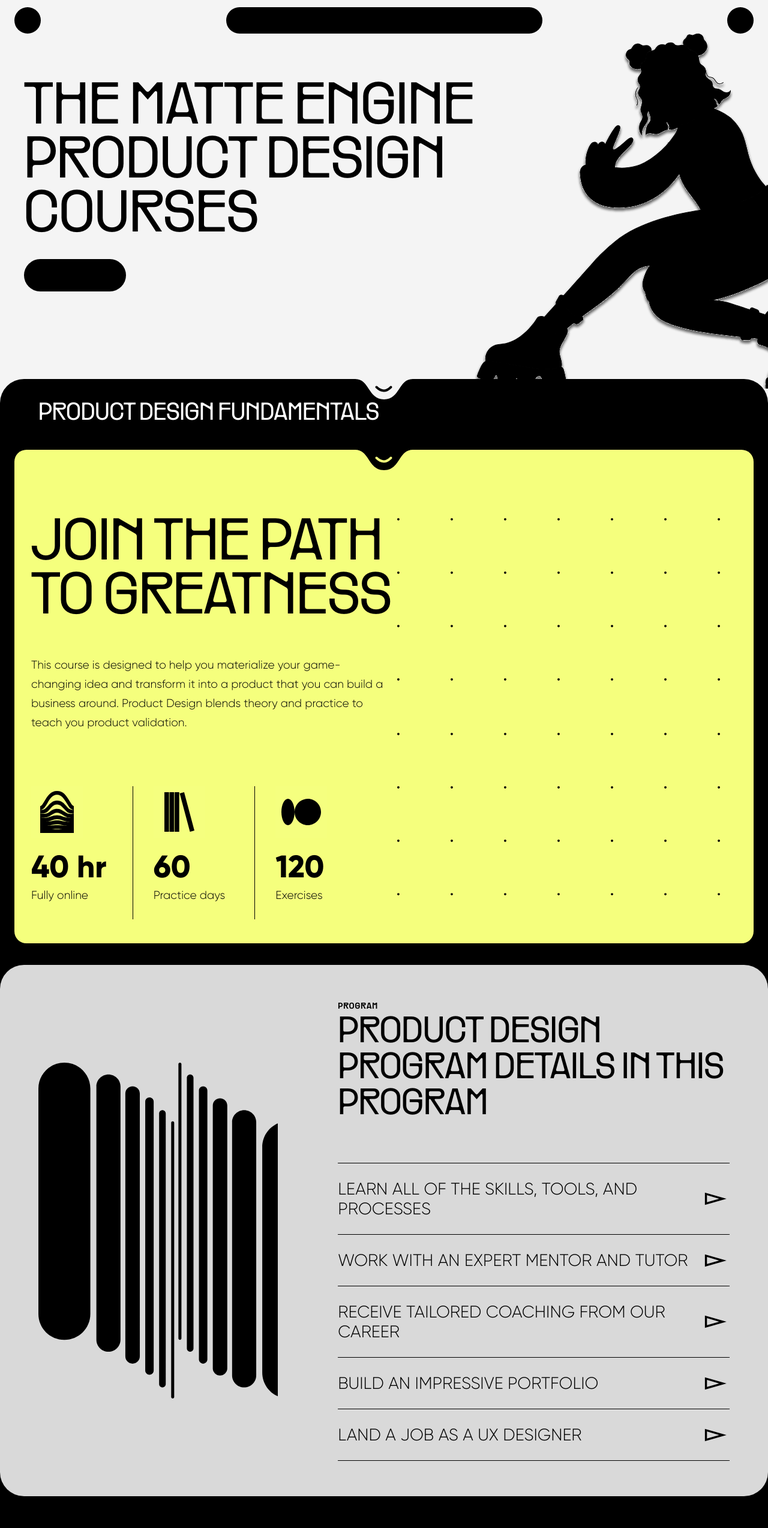
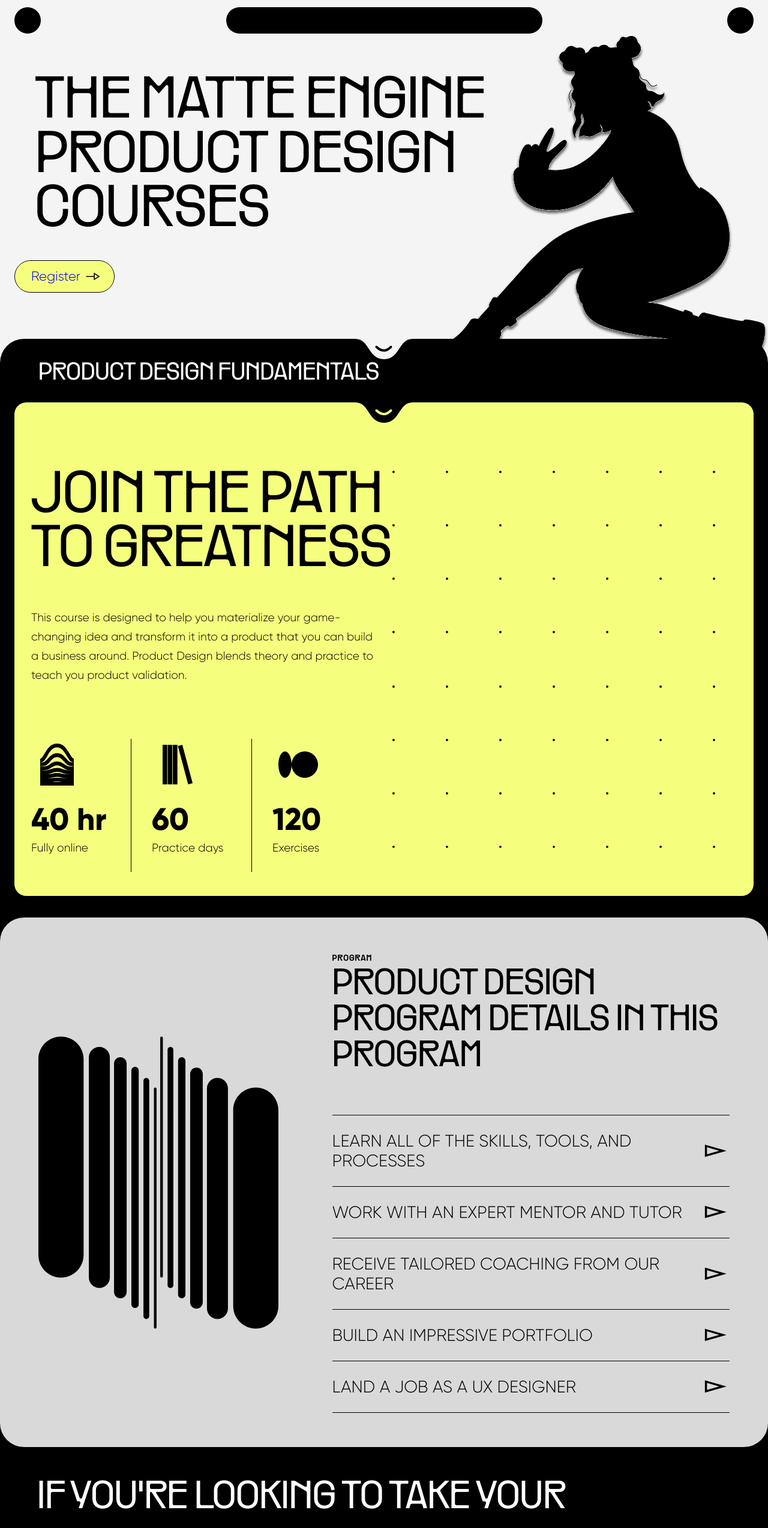
Before and after one commit to OstrovskyEvgeny/the-matte-engine-layout, a plain HTML site: page index.html in a window 1280 px wide. Shown: the top 2548 px of the page at 60% size. Drawn offline with Linux system fonts and the light colour scheme.

Commit message:
header-container: made content Liquid. Images: made as [<img>], personage-1 attached to the right side, personage-2 centered. Renamed/deleted some css classes.

```diff
--- a/index.html
+++ b/index.html
@@ -13,22 +13,19 @@
 
 <body>
     <div class="bg-color-1">
-        <header class="max-width">
+        <header class="header-container max-width position-relative">
             <div class="nav-menu">
                 <img class="burger" src="Matte-img/Icons/Icons-simple/icon_menu.svg" alt="">
                 <div class="black-circle-nav"></div>
                 <div class="black-nav"></div>
                 <div class="black-circle-nav"></div>
             </div>
-            <div class="content-header">
-                <div>
-                    <h1 class="h1-header">The Matte Engine <br> Product Design <br> Courses</h1>
-                    <a class="button-register-and-join-fonts register-button-header" href="#">Register</a>
-                </div>
-                <div class="illustration-girl">
-                    <!-- <img src="Matte-img/Illustrations/Personage/pose1_big.svg" alt=""> -->
-                </div>
-            </div>
+            <h1 class="main-headline main-headline-desktop">The Matte Engine <br> Product Design <br> Courses</h1>
+            <a class="button-register-and-join-fonts register-button-header" href="#">Register</a>
+            <img class="personage-1-mobile z-index-25" src="Matte-img/Illustrations/Personage/pose1_small.svg"
+                alt="illustration girl">
+            <img class="personage-1-desktop z-index-25" src="Matte-img/Illustrations/Personage/pose1_big.svg"
+                alt="illustration girl">
         </header>
     </div>
     <main>
@@ -45,7 +42,7 @@
 
                     <div class="course-2-information-container">
                         <div class="course-2-information-container-left-side">
-                            <h1 class="h1-PPrader">Join the Path<br> to Greatness</h1>
+                            <h1 class="h1-like main-headline-desktop">Join the Path<br> to Greatness</h1>
                             <p>This course is designed to help you materialize your game-changing idea and transform it
                                 into
                                 a
@@ -85,15 +82,15 @@
                     </div>
                 </div>
                 <section class="program">
-                    <div class="program-illustration-big">
-                    </div>
-                    <div class="program-information">
+                    <img class="elem-1-desktop" src="Matte-img/Illustrations/Elements/elem1_big.svg"
+                        alt="illustration, black vertical sticks">
+                    <div>
                         <div class="program-header">
                             <p class="font-style-headers-small">Program</p>
-                            <h1 class="h1-PPrader">Product Design Program details In this program</h1>
+                            <h1 class="h1-like">Product Design Program details In this program</h1>
                         </div>
-                        <div class="program-illustration">
-                        </div>
+                        <img class="elem-1-mobile" src="Matte-img/Illustrations/Elements/elem1_small.svg"
+                            alt="illustration, black vertical sticks">
                         <div class="program-links">
                             <div>
                                 <a href="#">Learn all of the skills, tools, and processes</a>
@@ -135,12 +132,12 @@
             <section class="tools max-width rounded-bottom">
                 <div class="tools-header">
                     <p class="font-style-headers-small">Tools</p>
-                    <h1 class="h1-PPrader">The tool helps to enhance designers’ expertise</h1>
+                    <h1 class="h1-like">The tool helps to enhance designers’ expertise</h1>
                 </div>
 
-                <img class="personage2-mobile" src="Matte-img/Illustrations/Personage/pose2_small.svg"
+                <img class="personage-2-mobile" src="Matte-img/Illustrations/Personage/pose2_small.svg"
                     alt="illustration Personage">
-                <img class="personage2-desktop" src="Matte-img/Illustrations/Personage/pose2_big.svg"
+                <img class="personage-2-desktop" src="Matte-img/Illustrations/Personage/pose2_big.svg"
                     alt="illustration Personage">
                 <div class="tools-profession">
                     <div class="tools-profession-desktop-top">
@@ -179,7 +176,7 @@
         <div class="bg-color-2 rounded-bottom position-relative z-index-10">
             <section class="container-pricing max-width">
                 <p class="font-style-headers-small white">Pricing</p>
-                <h1 class="h1-PPrader white">Select a membership level the right price for you.</h1>
+                <h1 class="h1-like white">Select a membership level the right price for you.</h1>
 
                 <table class="pricing-table">
                     <thead class="white">
@@ -239,9 +236,9 @@
                 <div>
                     <div class="get-started-header">
                         <p class="font-style-headers-small">Get started</p>
-                        <h1 class="h1-PPrader">Let's start the first conversation</h1>
+                        <h1 class="h1-like">Let's start the first conversation</h1>
                     </div>
-                    <img class="mobile-vertical-black-sticks" src="Matte-img/Illustrations/Elements/elem2_small.svg"
+                    <img class="elem-2-mobile" src="Matte-img/Illustrations/Elements/elem2_small.svg"
                         alt="illustration vertical black sticks">
                     <div class="form">
                         <div>
@@ -257,10 +254,7 @@
                         <button class="button-register-and-join-fonts button-join-get-started " href="#">Join</button>
                     </div>
                 </div>
-                <div class="desktop-vertical-black-sticks">
-                    <img src="Matte-img/Illustrations/Elements/elem2_small.svg"
-                        alt="illustration vertical black sticks">
-                </div>
+                <img class="elem-2-desktop" src="Matte-img/Illustrations/Elements/elem2_small.svg" alt="illustration vertical black sticks">
 
             </section>
         </div>
--- a/style.css
+++ b/style.css
@@ -47,8 +47,8 @@
 
 
 
-.h1-PPrader {
-    font: 400 40px/40px 'PP Rader', sans-serif;
+.h1-like {
+    font: 400 40px/1 'PP Rader', sans-serif;
     text-transform: uppercase;
 }
 
@@ -102,6 +102,10 @@
     position: relative;
 }
 
+.z-index-25 {
+    z-index: 25;
+}
+
 .z-index-20 {
     z-index: 20
 }
@@ -150,10 +154,10 @@ body {
     min-width: 360px;
 }
 
-header {
+.header-container {
     display: flex;
     flex-direction: column;
-    padding: 12px 12px 0;
+    padding: 12px 12px min(62vw, 260px);
 
     overflow: hidden;
 }
@@ -174,10 +178,14 @@ h1 {
     margin: 0;
 }
 
-.h1-header {
+.main-headline {
+    font-family: 'PP Rader', sans-serif;
+    font-weight: 400;
+    font-size: min(11vw, 60px);
+    line-height: 1;
+
+    text-transform: uppercase;
     text-shadow: 0px 4px 4px rgba(0, 0, 0, 0.25);
-    font: 400 40px/40px 'PP Rader', sans-serif;
-    text-transform: uppercase;
 
     margin: 20px 0 35px;
 }
@@ -190,24 +198,17 @@ h1 {
 }
 
 
-.illustration-girl {
-    background-image: url("Matte-img/Illustrations/Personage/pose1_small.svg");
-    background-repeat: no-repeat;
+.personage-1-mobile {
+    position: absolute;
+    top: 180px;
+    right: -45px;
 
-    height: 328px;
-    width: 320px;
-
-    margin-top: -90px;
-    margin-left: 70px;
-
-    position: relative;
-    z-index: 200;
+    width: min(430px, 90vw);
 }
 
-main {
-    background-color: var(--gray);
+.personage-1-desktop {
+    display: none;
 }
-
 
 .course-1 {
     display: flex;
@@ -280,13 +281,14 @@ main {
 }
 
 
-.program-illustration {
+.elem-1-desktop {
+    display: none;
+}
+
+.elem-1-mobile {
     width: 100%;
     height: 409px;
 
-    background-image: url("Matte-img/Illustrations/Elements/elem1_small.svg");
-    background-repeat: no-repeat;
-    background-position: center;
     margin: 35px 0 50px;
 }
 
@@ -324,6 +326,7 @@ main {
 .program-links img:hover {
     opacity: .7;
     text-decoration: underline;
+    cursor: pointer;
 }
 
 
@@ -365,7 +368,12 @@ main {
     background-color: var(--silver);
 }
 
-.personage2-desktop {
+.personage-2-mobile {
+    display: block;
+    margin: auto;
+}
+
+.personage-2-desktop {
     display: none;
 }
 
@@ -538,7 +546,8 @@ main {
     margin-bottom: 32px;
 }
 
-.desktop-vertical-black-sticks {
+
+.elem-2-desktop {
     display: none;
 }
 
--- a/style1180px.css
+++ b/style1180px.css
@@ -1,4 +1,4 @@
-.illustration-girl {
+/* .personage-1-mobile {
     background-image: url("Matte-img/Illustrations/Personage/pose1_big.svg");
     filter: brightness(0);
 
@@ -6,7 +6,7 @@
     width: 606px;
     margin: 0;
     display: block;
-}
+} */
 
 
 
@@ -24,11 +24,11 @@
     width: 80%;
 }
 
-.personage2-mobile {
+.personage-2-mobile {
     display: none;
 }
 
-.personage2-desktop {
+.personage-2-desktop {
     display: inline;
     float: left;
 }
--- a/style800px.css
+++ b/style800px.css
@@ -1,7 +1,3 @@
-
-header {
-    padding: 12px 0 24px 0;
-}
 
 .nav-menu img {
     display: none;
@@ -15,7 +11,6 @@ header {
 .black-circle-nav {
     width: 44px;
     height: 44px;
-    margin: 0 24px 0;
 
     background-color: black;
     border-radius: 22px;
@@ -29,47 +24,45 @@ header {
     background-color: black;
 }
 
-
-.content-header {
-    display: flex;
-    justify-content: space-between;
+.header-container {
+    padding: 12px 24px 9vw;
 }
 
-.content-header :first-child {
-    flex: 1 0 auto;
+.header-container > h1 {
+    margin: 5.5vw 0 2.9vw 2.7vw;
+    text-shadow: none;
 }
 
-.h1-header {
-    font: 400 96px/90px "PP Rader", sans-serif;
-    font-size: 96px;
-    line-height: 90px;
-
-    text-shadow: none;
-
-    margin: 80px 0 40px 40px;
-}
-
-.register-button-header {
-    background-image: none;
-    background-color: black;
-    border-radius: 30px;
-
-    color: black;
-
-    margin-left: 40px;
+.h1-like {
+    font-size: 60px;
 }
 
 
-.illustration-girl {
+.main-headline-desktop {
+    font-size: min(96px, 7.8vw);
+    line-height: 0.94;
+}
+
+.personage-1-mobile {
     display: none;
 }
 
+.personage-1-desktop {
+    display: block;
+
+    position: absolute;
+    top: 60px;
+    right: 0;
+
+    width: min(600px, 47vw);
+
+    filter: brightness(0);
+}
 
 .course-1 > h2 {
     font-size: 40px;
 
-    margin: 0 64px 40px;
-
+    margin: 0 0 28px 64px;
 }
 
 .course-2 {
@@ -84,10 +77,10 @@ header {
 
 .points-square {
     background-image: url("Matte-img/Illustrations/Elements/elem3_big.svg");
-    /* background-size: cover; */
     background-repeat: space round;
-    flex: 1 1 600px;
     margin: 76px 0 80px;
+
+    width: 50%;
 }
 
 
@@ -100,13 +93,6 @@ header {
     width: 50%;
 
     margin: 75px 0 40px 28px;
-}
-
-.course-2-information-container h1 {
-    font-size: 96px;
-    line-height: 90px;
-
-
 }
 
 
@@ -149,35 +135,29 @@ header {
     align-items: center;
 
     margin-top: 36px;
-    padding: 59px 64px;
+    padding-left: min(5vw, 64px);
+    padding-right: min(5vw, 64px);
+    padding-top: min(4.5vw, 59px);
+    padding-bottom: min(4.5vw, 59px);
+
 }
-
-.program-information {
-    flex: 1 1 752px;
-}
-
-.h1-PPrader {
-    font-size: 60px;
-    line-height: 60px;
-}
-
 
 .program-header {
     margin-bottom: 66px;
 }
 
 
-.program-illustration {
+.elem-1-mobile {
     display: none;
 }
 
-.program-illustration-big {
-    background-image: url("Matte-img/Illustrations/Elements/elem1_big.svg");
-    width: 460px;
+.elem-1-desktop {
+    display: block;
+
+    width: min(40vw, 400px);
     height: 560px;
 
-    margin-right: 100px;
-
+    margin-right: min(100px, 7vw);
 }
 
 
@@ -229,13 +209,13 @@ header {
 }
 
 
-.mobile-vertical-black-sticks {
+.elem-2-mobile {
     display: none;
 }
 
-.desktop-vertical-black-sticks {
+.elem-2-desktop {
     display: block;
-    margin-left: 7%;
+    margin-left: 86px;
 }
 
 .get-started-header {
```
